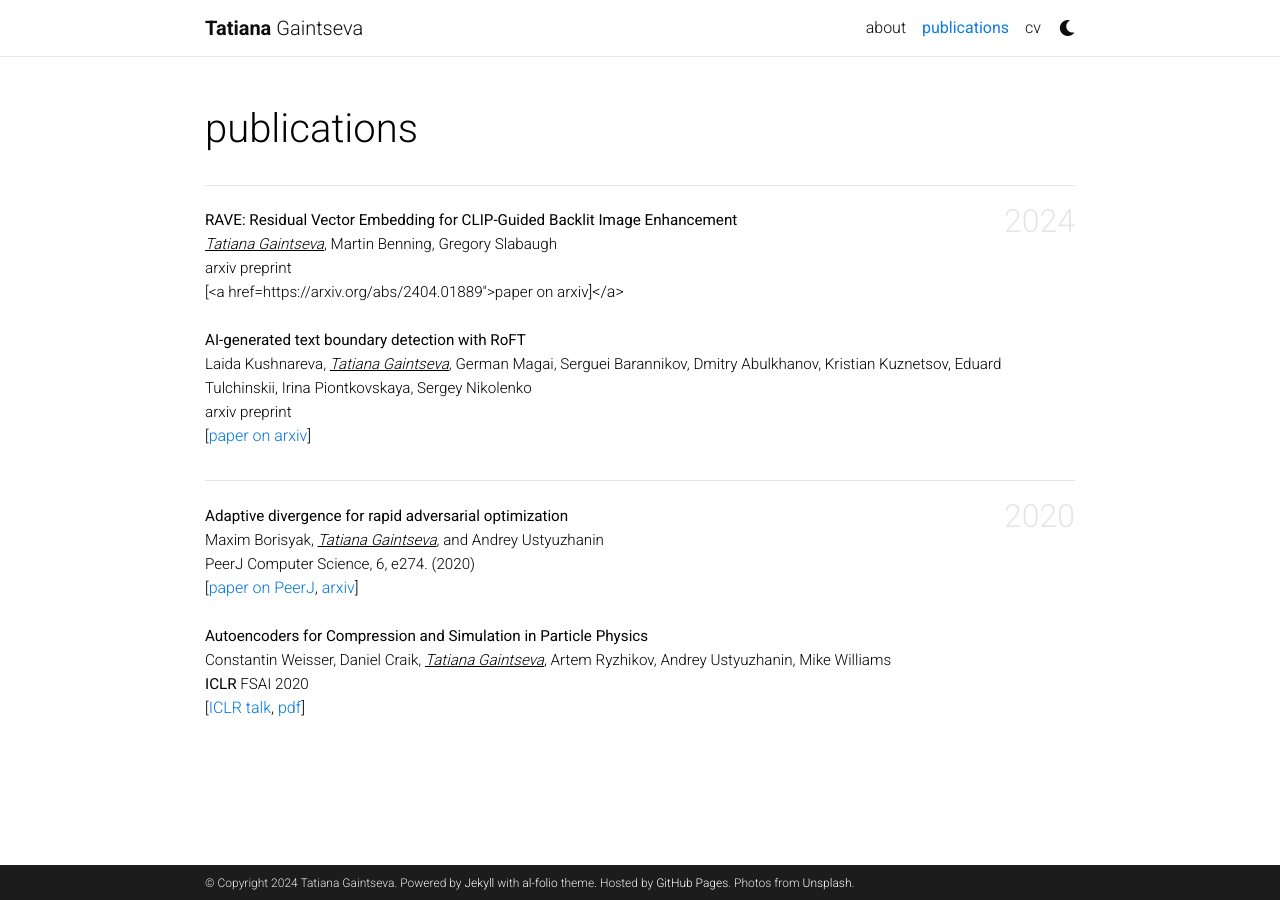
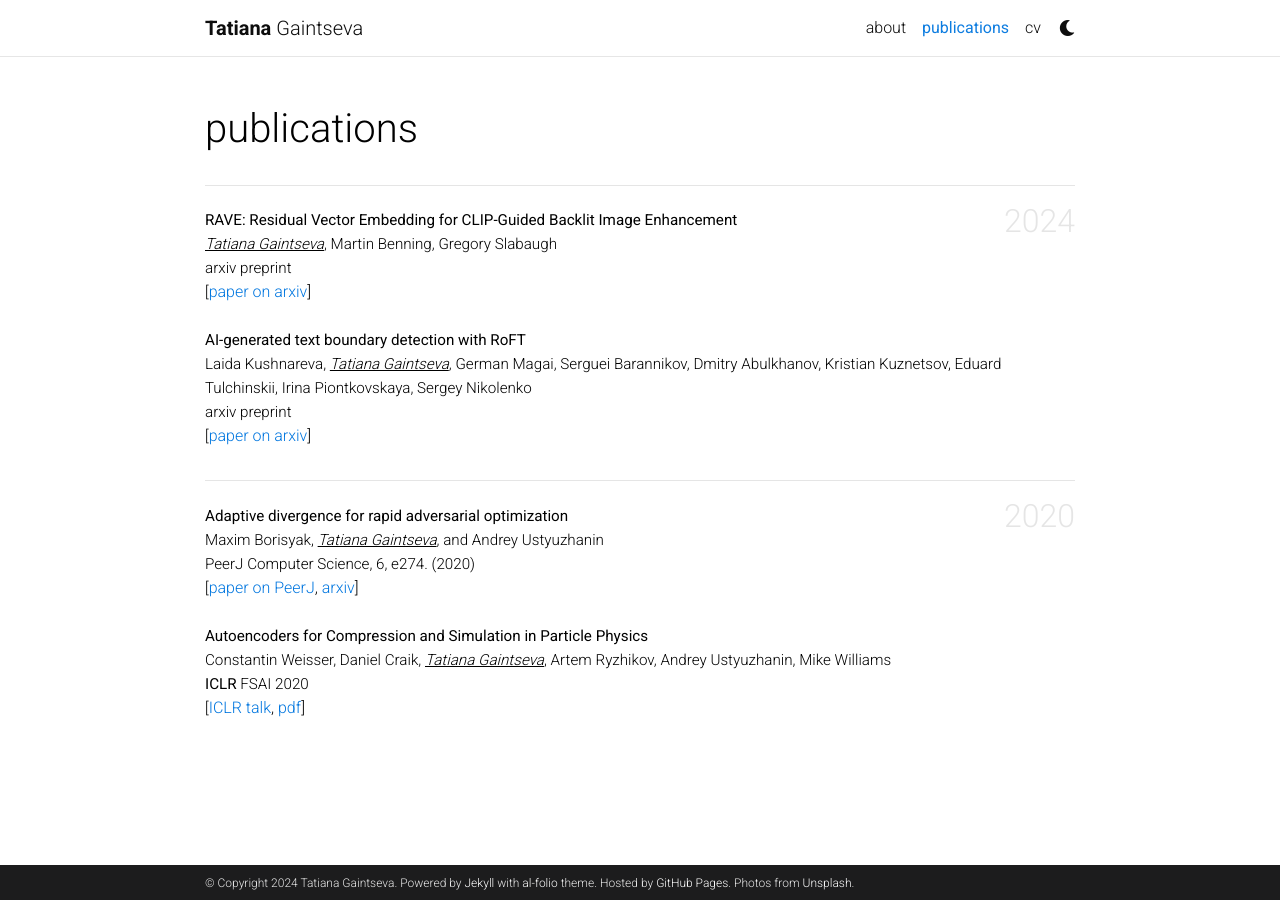
Before and after one commit to Atmyre/atmyre.github.io, a Jekyll site: the page built from _pages/publications.md, in a window 1280 px wide. Built offline with Jekyll 4.4.1, drawn with Linux system fonts in a browser that asks for light colours; comment, search, counter and statistics services are not loaded; a style sheet for code colours, icons or effects is not loaded.

Commit message:
Update selected_papers.html

```diff
--- a/_includes/selected_papers.html
+++ b/_includes/selected_papers.html
@@ -8,7 +8,7 @@
             <br>
             <a style="font-size: 0.95rem;">arxiv preprint</a>
             <br>
-            <a style="font-size: 0.95rem;">[<a href=https://arxiv.org/abs/2404.01889">paper on arxiv</a>]</a>
+            <a style="font-size: 0.95rem;">[<a href="https://arxiv.org/abs/2404.01889">paper on arxiv</a>]</a>
             </div>
             <br>
             <div>
```
